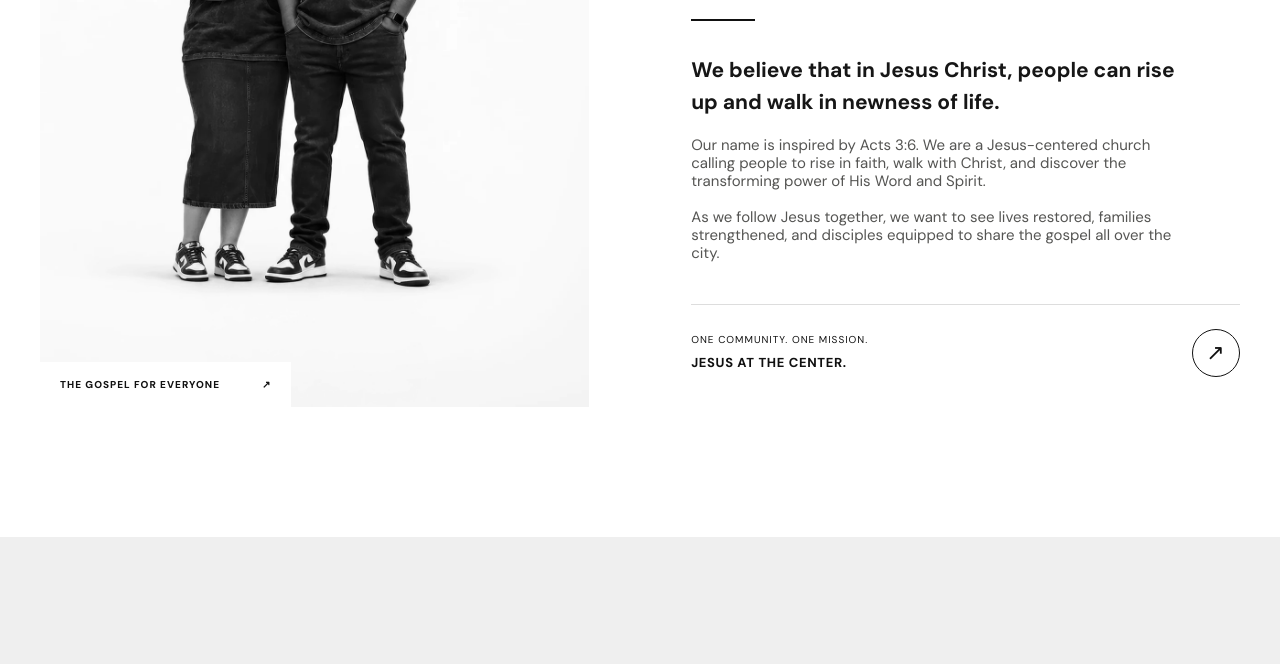
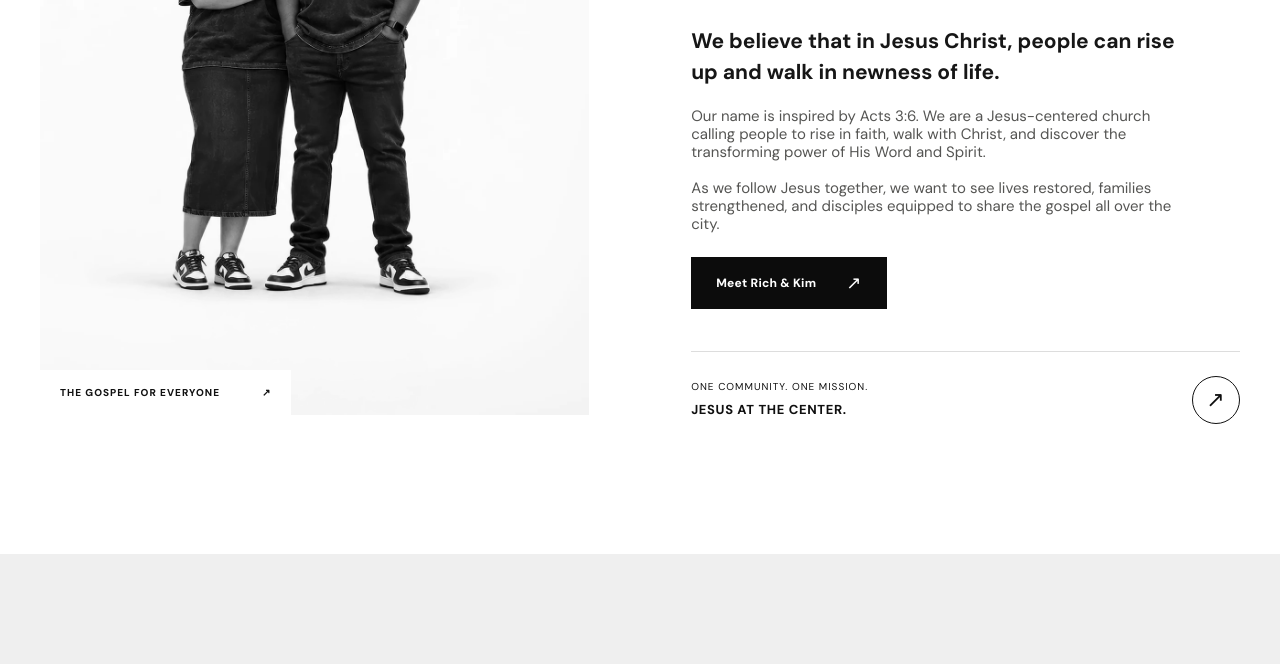
Before and after one commit to risecitynow/RiseCity.Now, a plain HTML site: page index.html in a window 1280 px wide. Shown: the part 2652-3316 px from the top of the page. Drawn offline with Linux system fonts and the light colour scheme.

Commit message:
Add community mission section with call to action
Added a new section about the community and its mission, including a call to action to meet Rich & Kim.

```diff
--- a/index.html
+++ b/index.html
@@ -77,7 +77,14 @@
 </div>
 </div>
 </section>
-<section aria-labelledby="story-heading" class="story section-pad" id="our-story"><div class="wrap story-grid"><div class="story-image-wrap"><img alt="Two people wearing Rise Up and Walk shirts" height="1560" loading="lazy" src="assets/rise-city-people.webp" width="1200"/><span class="image-corner">THE GOSPEL FOR EVERYONE <span aria-hidden="true">↗</span></span></div><div class="story-copy"><div class="section-kicker"><span class="line-mark"></span> WHO WE ARE / 02</div><h2 class="display" id="story-heading">A CITY<br/>ON THE <span class="outline-word">RISE.</span></h2><div class="short-rule"></div><p class="lead">We believe that in Jesus Christ, people can rise up and walk in newness of life.</p><p>Our name is inspired by Acts 3:6. We are a Jesus-centered Biblical community calling people to rise in faith, walk with Christ, and discover the transforming power of His Word and Spirit.</p><p>As we follow Jesus together, we want to see lives restored, families strengthened, and disciples equipped to share the gospel all over the city.</p><div class="story-footer"><span>ONE COMMUNITY. ONE MISSION.<br/><strong>JESUS AT THE CENTER.</strong></span><a aria-label="Explore our mission" class="arrow-circle" href="#mission">↗</a></div></div></div></section>
+<section aria-labelledby="story-heading" class="story section-pad" id="our-story"><div class="wrap story-grid"><div class="story-image-wrap"><img alt="Two people wearing Rise Up and Walk shirts" height="1560" loading="lazy" src="assets/rise-city-people.webp" width="1200"/><span class="image-corner">THE GOSPEL FOR EVERYONE <span aria-hidden="true">↗</span></span></div><div class="story-copy"><div class="section-kicker"><span class="line-mark"></span> WHO WE ARE / 02</div><h2 class="display" id="story-heading">A CITY<br/>ON THE <span class="outline-word">RISE.</span></h2><div class="short-rule"></div><p class="lead">We believe that in Jesus Christ, people can rise up and walk in newness of life.</p><p>Our name is inspired by Acts 3:6. We are a Jesus-centered Biblical community calling people to rise in faith, walk with Christ, and discover the transforming power of His Word and Spirit.</p><p>As we follow Jesus together, we want to see lives restored, families strengthened, and disciples equipped to share the gospel all over the city.</p>
+<a class="btn btn-black"
+   href="meet-rich-and-kim.html"
+   style="margin-top: 24px;">
+  Meet Rich &amp; Kim
+  <span aria-hidden="true">↗</span>
+</a>
+<div class="story-footer"><span>ONE COMMUNITY. ONE MISSION.<br/><strong>JESUS AT THE CENTER.</strong></span><a aria-label="Explore our mission" class="arrow-circle" href="#mission">↗</a></div></div></div></section>
 <section aria-labelledby="heart-heading" class="pillars section-pad" id="our-heart"><div class="wrap"><div class="split-heading"><div><div class="section-kicker"><span class="line-mark"></span> THE HEART OF RISE CITY / 03</div><h2 class="display" id="heart-heading">A FAITH<br/><span class="outline-word">WE WALK.</span></h2></div><p>We are committed to the same truth, power, and transforming experience found in the New Testament church.</p></div><div class="pillar-grid"><article class="pillar"><span class="pillar-no">01 / RISE</span><div class="pillar-symbol">✳</div><h3>Rise in faith.</h3><p>Respond to the gospel and encounter the life-changing power of Jesus Christ.</p><span class="pillar-line"></span></article><article class="pillar"><span class="pillar-no">02 / WALK</span><div class="pillar-symbol">↗</div><h3>Walk with Christ.</h3><p>Grow through Scripture, prayer, the Holy Ghost, and daily obedience to Jesus.</p><span class="pillar-line"></span></article><article class="pillar"><span class="pillar-no">03 / SHARE</span><div class="pillar-symbol">→</div><h3>Share His gospel.</h3><p>Carry the good news and love of Jesus Christ all over the city.</p><span class="pillar-line"></span></article></div></div></section>
 <section aria-labelledby="beliefs-heading" class="beliefs-preview section-pad" id="beliefs"><div class="wrap"><div class="section-kicker"><span class="line-mark"></span> THE FOUNDATION OF OUR FAITH / 04</div><div class="believers-intro"><div><h2 class="display" id="beliefs-heading">WHAT WE<br/><span class="outline-word">BELIEVE.</span></h2><p class="lead">Rooted in Scripture. Centered on Jesus. Empowered by the Spirit.</p></div><div class="intro-right"><p>Our faith is built upon the unchanging Word of God and the teachings of Jesus Christ and His apostles. We believe the same truth, power, and transforming experience found in the New Testament church are available to every generation.</p><a class="btn btn-black" href="beliefs.html">Explore All 11 Beliefs <span aria-hidden="true">↗</span></a></div></div><div class="belief-link-grid">
 <a class="belief-link" href="beliefs.html#scripture"><span>01</span><strong>The Authority of Scripture</strong><b>↗</b></a>
```
